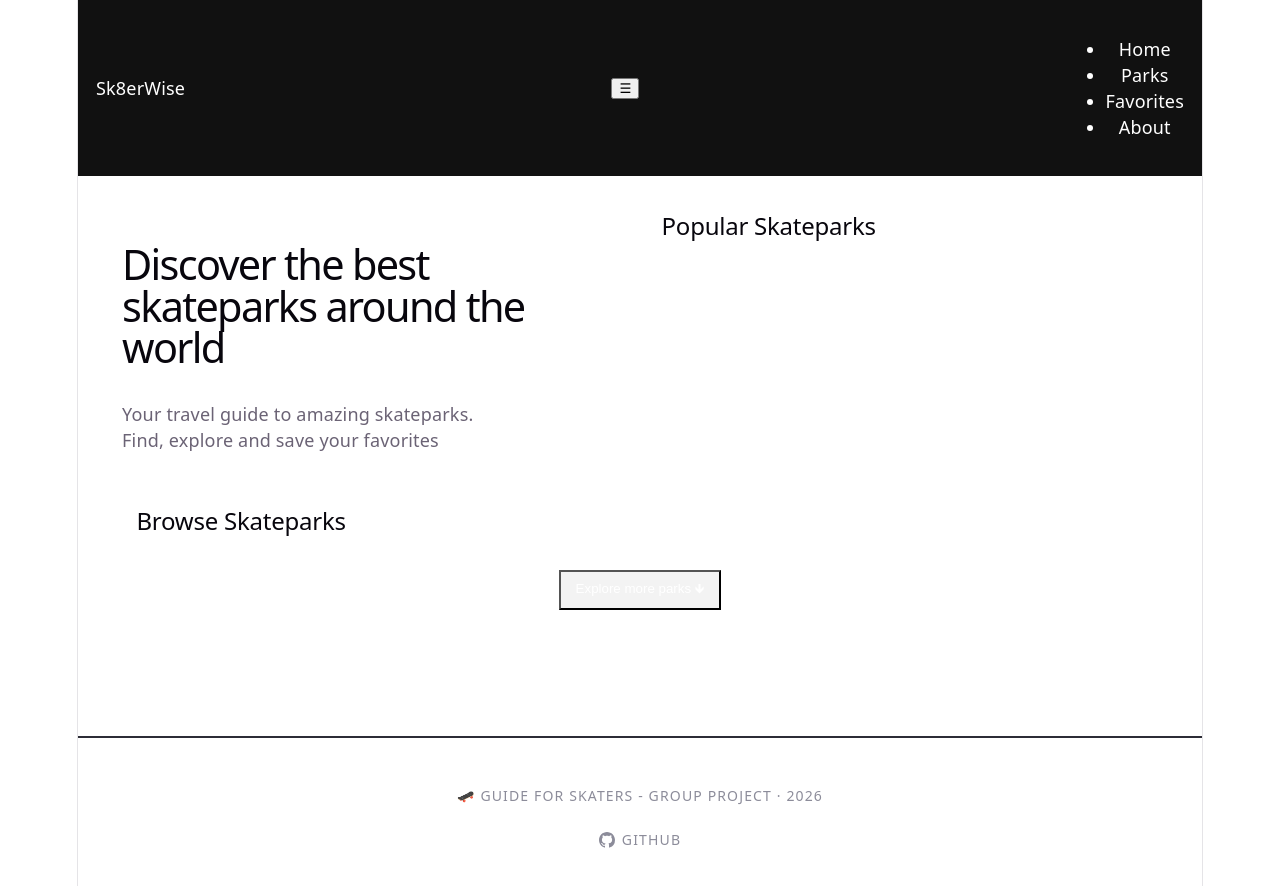
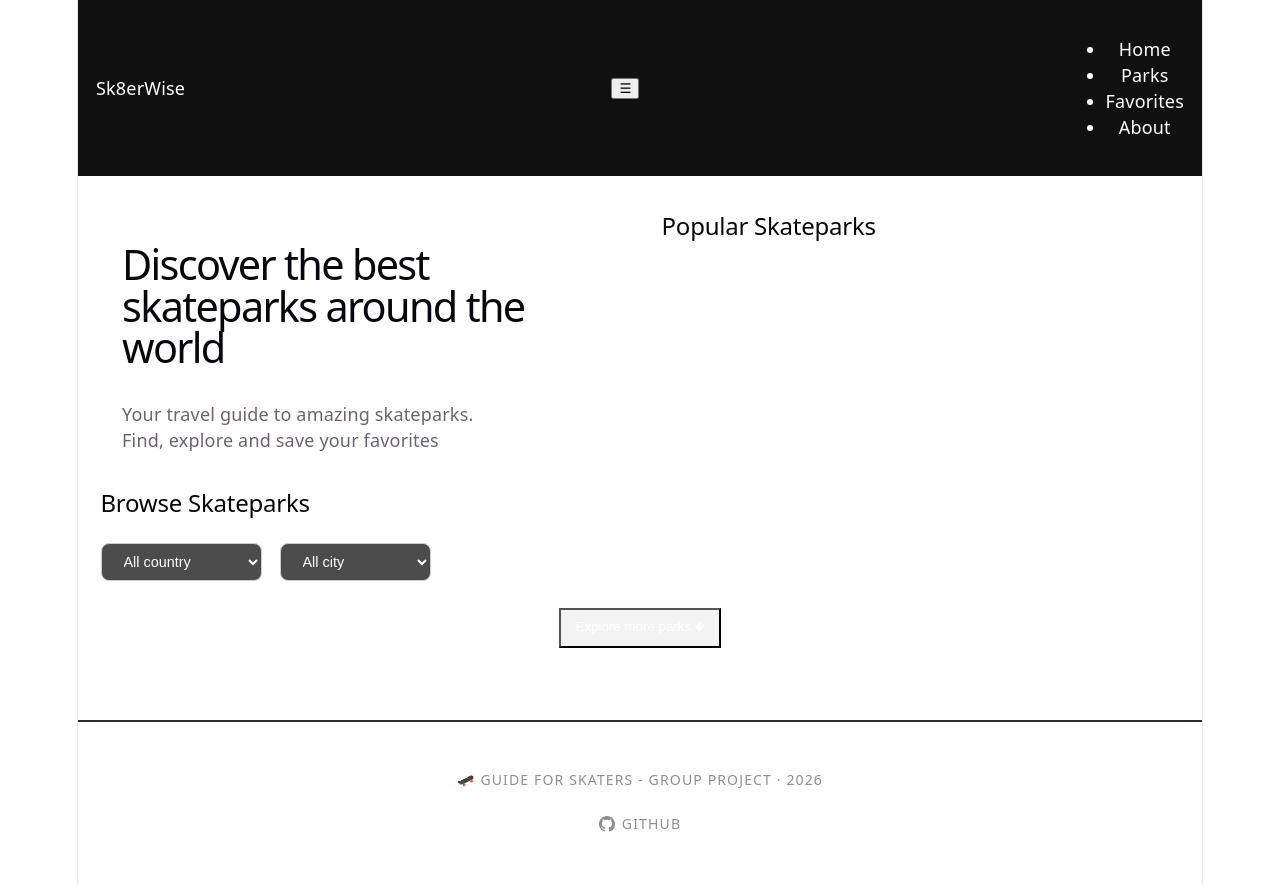
Before and after one commit to Willsky013/Sk8erWise-website, a React (Vite) app: page / in a window 1280 px wide. Shown: the top 886 px of the page. Built offline with nearby package versions, Linux system fonts and the light colour scheme.

Commit message:
FilterButton

```diff
--- /dev/null
+++ b/src/components/FilterButton.jsx
@@ -0,0 +1,38 @@
+import countries from "../data/countries.json";
+
+export default function DropdownFilter({ type, setFilters }) {
+
+  // Create the option list
+  const getOptions = () => {
+    if (type === "country") {
+      return countries.map((item) => item.country);
+    }
+
+    if (type === "city") {
+      return countries.flatMap((item) => item.cities);
+    }
+
+    return [];
+  };
+
+  const options = getOptions();
+
+  const handleChange = (e) => {
+    setFilters((oldFilters) => ({
+      ...oldFilters,
+      [type]: e.target.value,
+    }));
+  };
+
+    return (
+    <select className="dropdownFilter" onChange={handleChange}>
+        <option value="">All {type}</option>
+
+        {options.map((option) => (
+        <option key={option} value={option}>
+            {option}
+        </option>
+        ))}
+    </select>
+    );
+}
--- a/src/pages/Home.jsx
+++ b/src/pages/Home.jsx
@@ -1,6 +1,15 @@
+import { useState } from "react";
+
 import './pages-css/Home.css'
+import DropdownFilter from '../components/FilterButton'
 
 export default function Home() {
+
+  const [filters, setFilters] = useState({
+  country: "",
+  city: ""
+  });
+
   return (
     <main className="home">
 
@@ -19,14 +28,22 @@ export default function Home() {
       </section>
 
       <div id="browse-Skateparks">
+
         <h2 id="browse-Skateparks-text">Browse Skateparks</h2>
+
+        <div className="filters">
+          <DropdownFilter type="country" setFilters={setFilters}/>
+          <DropdownFilter type="city" setFilters={setFilters}/>
+        </div>
 
 
 
-        <button id='more-Parks'>
+      </div>
+
+      <button id='more-Parks'>
           Explore more parks 🡻
-        </button>
-      </div>
+      </button>
+
     </main>
   )
 }
--- a/src/pages/pages-css/Home.css
+++ b/src/pages/pages-css/Home.css
@@ -16,13 +16,36 @@
     line-height: 1;
 }
 
-#browse-Skateparks{
-    margin: 3rem 2rem;
-
-    justify-content: center;
+#browse-Skateparks {
+    display: flex;
+    flex-direction: column;
+    gap: 1rem;
+    margin-top: 2rem;
 }
-#browse-Skateparks-text{
+#browse-Skateparks-text {
     text-align: left;
+}
+.filters {
+    display: flex;
+    gap: 1rem;
+}
+.dropdownFilter {
+    width: auto;
+    padding: 0.5rem 1rem;
+    border-radius: 8px;
+    border: 1px solid #ccc;
+    background-color: rgb(76, 76, 77);
+    color: white;
+    font-size: 0.8rem;
+    cursor: pointer;
+    transition: 0.2s ease;
+}
+.dropdownFilter:hover {
+    border-color: #555;
+}
+.dropdownFilter:focus {
+    outline: none;
+    border-color: black;
 }
 
 #more-Parks{
```
